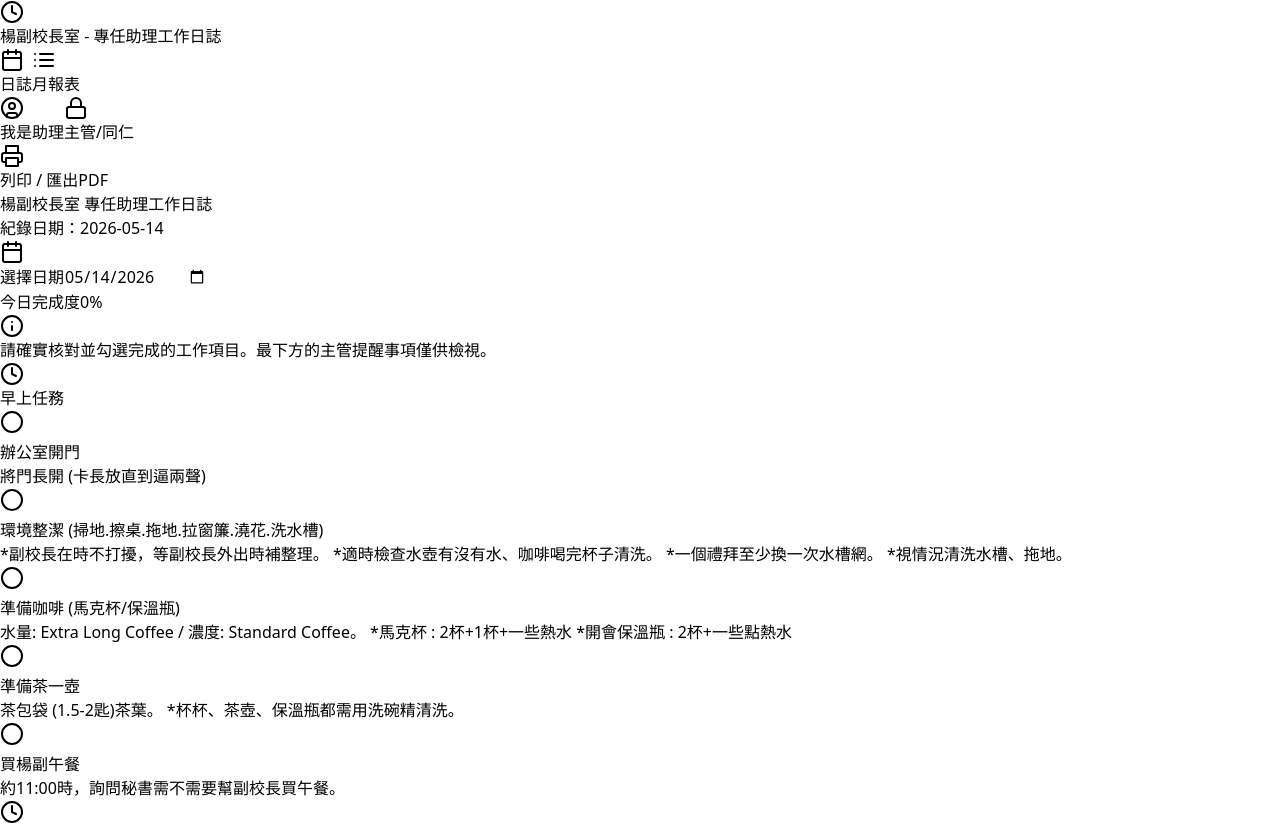
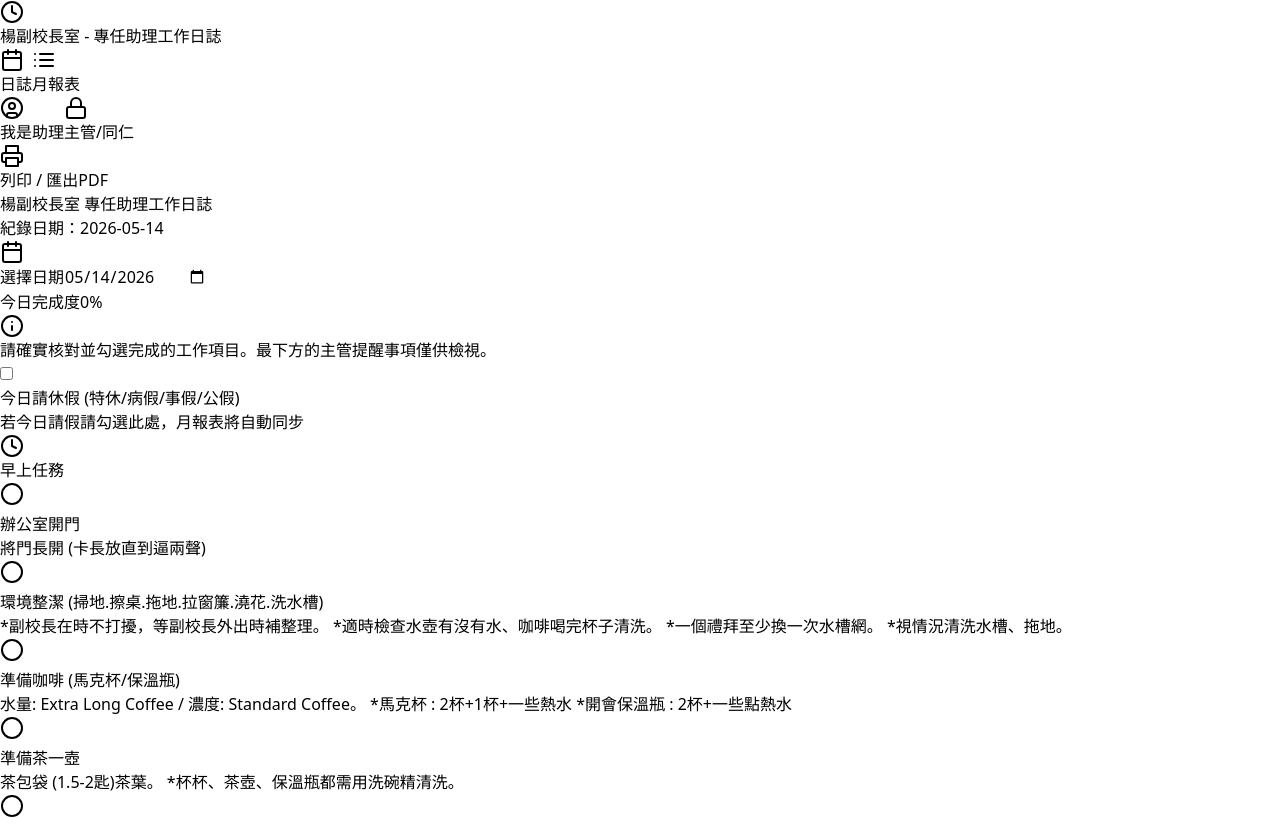
Before and after one commit to scr1geminihlc/vp-assistant-log, a React (Vite) app: page / in a window 1280 px wide. Shown: the top 825 px of the page. Built offline with nearby package versions, Linux system fonts and the light colour scheme; no server answers.

Commit message:
Update App.jsx

```diff
--- a/src/App.jsx
+++ b/src/App.jsx
@@ -216,7 +216,29 @@ export default function App() {
                 <Info className="w-5 h-5 mt-0.5 shrink-0" /><p className="text-sm">請確實核對並勾選完成的工作項目。最下方的主管提醒事項僅供檢視。</p>
               </div>
             )}
-
+{/* --- 獨立請假聲明卡片 --- */}
+<div className={`mb-6 p-4 rounded-xl border-2 flex items-center gap-4 transition-all ${
+  logData?.tasks?.leave_day
+    ? 'bg-red-50 border-red-200 shadow-inner'
+    : 'bg-white border-slate-100 shadow-sm'
+}`}>
+  <div className="relative flex items-center">
+    <input
+      type="checkbox"
+      className="w-7 h-7 rounded-full border-2 border-red-300 text-red-600 focus:ring-red-500 cursor-pointer"
+      checked={logData?.tasks?.leave_day || false}
+      onChange={() => handleTaskToggle('leave_day')}
+    />
+  </div>
+  <div>
+    <h3 className={`font-bold text-lg ${logData?.tasks?.leave_day ? 'text-red-700' : 'text-slate-700'}`}>
+      今日請休假 (特休/病假/事假/公假)
+    </h3>
+    <p className="text-sm text-slate-500">
+      {logData?.tasks?.leave_day ? '✨ 已標記為休假，今日任務免執行' : '若今日請假請勾選此處，月報表將自動同步'}
+    </p>
+  </div>
+</div>
             <div className="space-y-6">
               {['早上', '下午', '不定時'].map((timeGroup) => {
                 const groupTasks = taskConfig.filter(t => t.time === timeGroup);
```
